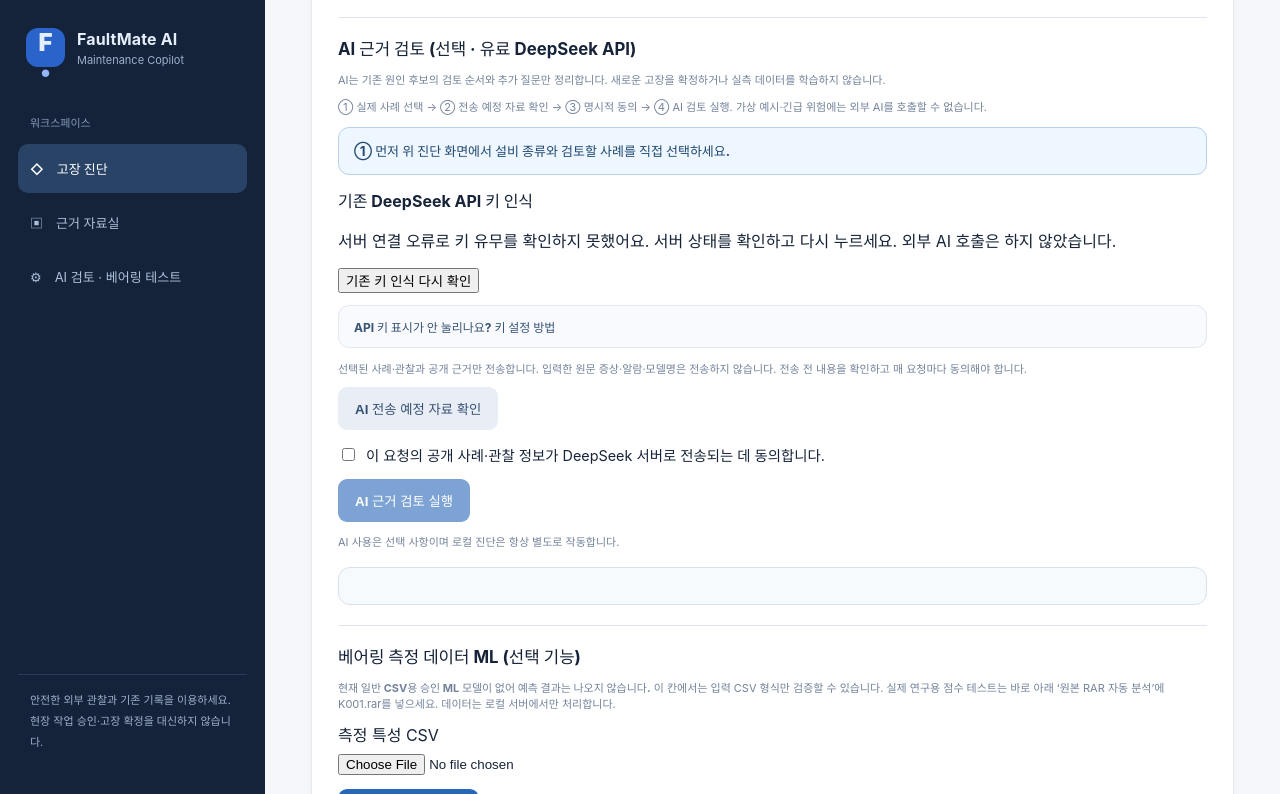
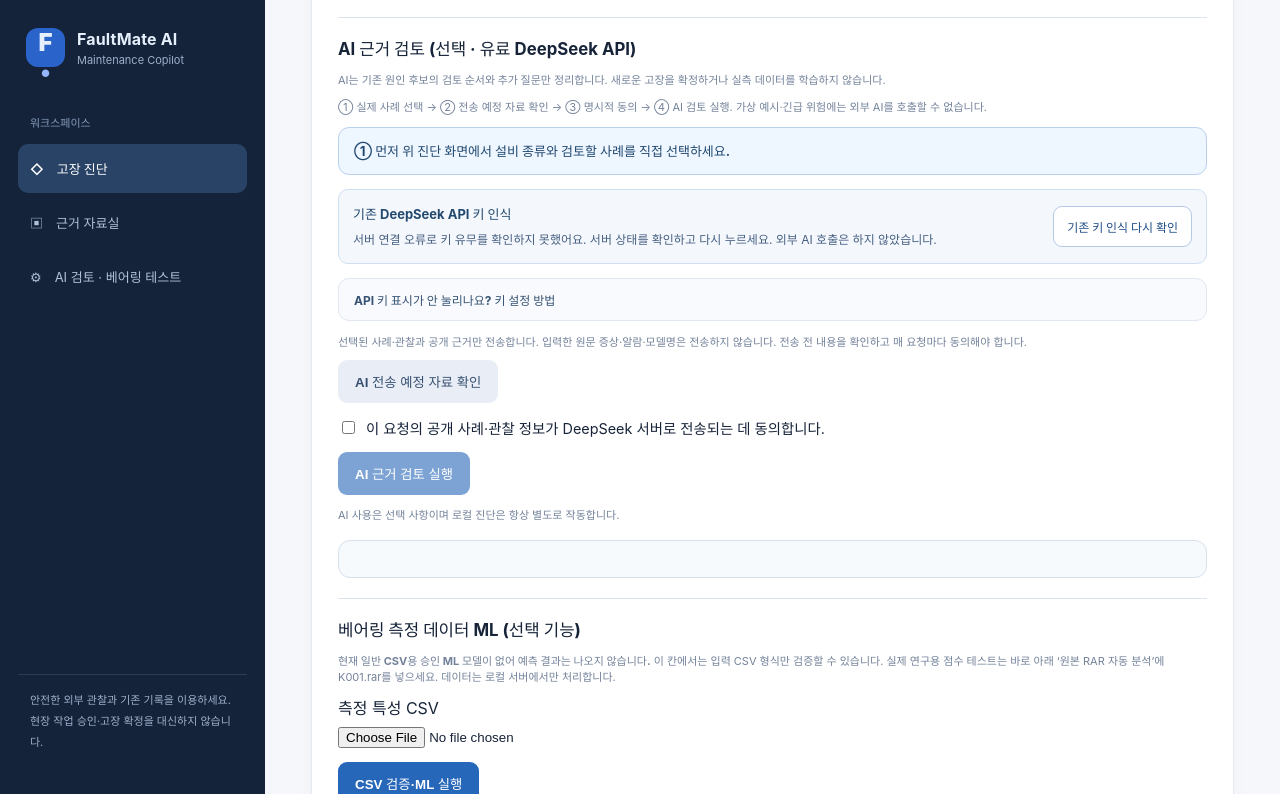
Before and after one commit to dfdfewqk/FaultMate-AI, a plain HTML site: page web/index.html in a window 1280 px wide. Both pictures are taken after a click on the button "AI 검토 단계·차단 이유 보기". Shown: the part 1755-2549 px from the top of the page. Drawn offline with Linux system fonts and the light colour scheme; files that its build step writes are made by us from their sources; no server answers; files whose address does not match are found by name.

Commit message:
style: make existing key recognition check an explicit usable control

```diff
--- a/web/style.css
+++ b/web/style.css
@@ -112,3 +112,12 @@ h1{font-size:clamp(27px,3vw,35px);margin:20px 0 10px}
 #agent-key-setup{margin:12px 0}#agent-key-setup summary{cursor:pointer;font-weight:700;font-size:12px;color:#365373}
 #agent-key-setup code{font-size:12px}#agent-controls{scroll-margin-top:22px}
 @media(max-width:650px){.operator-flow span{width:100%}.ai-entry button{width:100%}}
+
+
+/* Existing DeepSeek key metadata recheck: never a credential entry field. */
+.agent-key-check{display:flex;align-items:center;justify-content:space-between;gap:14px;flex-wrap:wrap;padding:14px;border:1px solid #cfdff2;border-radius:10px;background:#f4f8fd;margin:14px 0}
+.agent-key-check>div{min-width:220px;flex:1 1 320px}.agent-key-check b{display:block;color:#23496e;font-size:13px}
+.agent-key-check p{font-size:12px;line-height:1.6;color:#475f80;margin:7px 0 0}
+.agent-key-check button{font:inherit;font-size:12px;font-weight:700;color:#204e87;border:1px solid #b5c9e6;border-radius:9px;padding:11px 13px;background:#fff;cursor:pointer}
+.agent-key-check button:disabled{opacity:.65;cursor:progress}
+.agent-key-check button:focus-visible{outline:2px solid #3471cc;outline-offset:2px}
```
